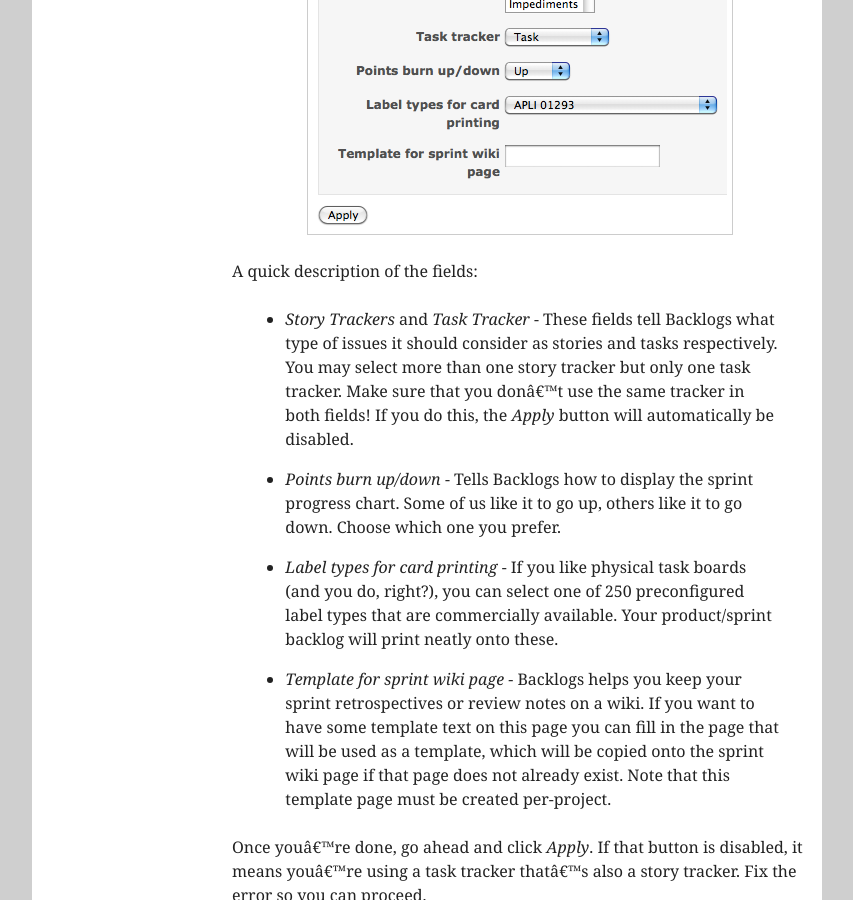
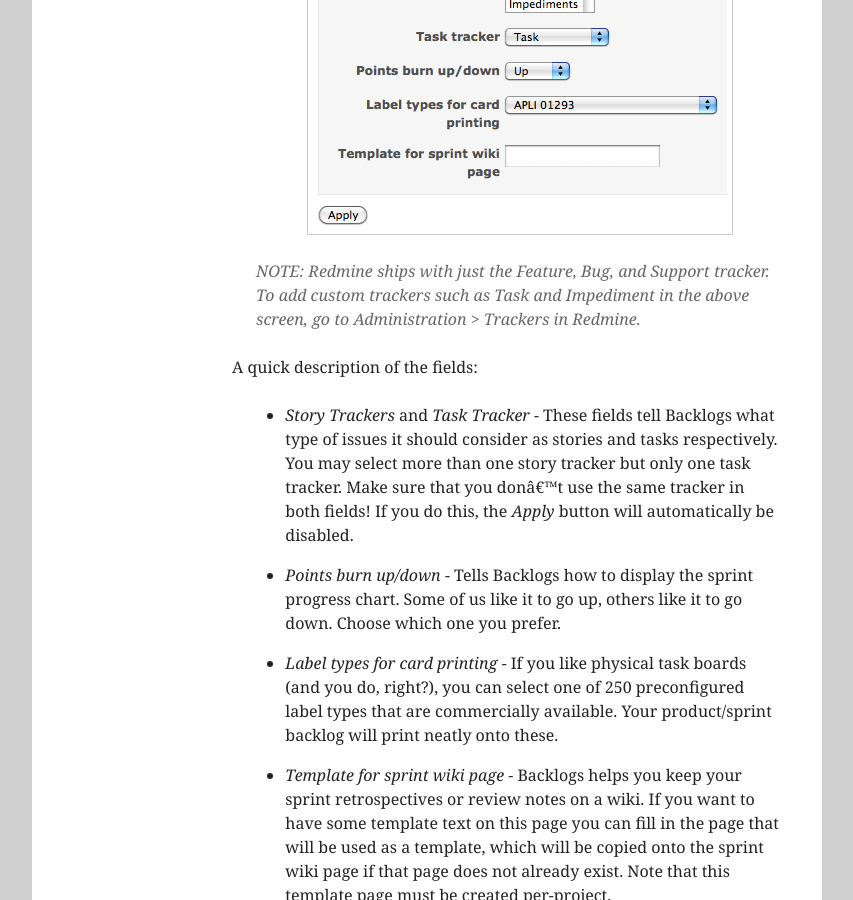
Before and after one commit to backlogs/www, a Jekyll site: the page built from _posts/en/1999-06-01-installation.markdown, in a window 1280 px wide and 900 px high, scrolled down 2919 px. Shown: the whole window, without its empty margins (213-1066 px from the left). Built offline with Jekyll 4.4.1, drawn with Linux system fonts in a browser that asks for light colours; comment, search, counter and statistics services are not loaded.

Commit message:
Add note to the configure screen

```diff
--- a/_posts/en/1999-06-01-installation.markdown
+++ b/_posts/en/1999-06-01-installation.markdown
@@ -78,6 +78,8 @@ Now that Backlogs is installed, let's go ahead and tell it how to behave. To do
 
 ![Configure Screen](../../assets/images/configure_screen.png)
 
+> NOTE: Redmine ships with just the Feature, Bug, and Support tracker. To add custom trackers such as Task and Impediment in the above screen, go to _Administration > Trackers_ in Redmine.
+
 A quick description of the fields:
 
 * _Story Trackers_ and _Task Tracker_ - These fields tell Backlogs what type of issues it should consider as stories and tasks respectively. You may select more than one story tracker but only one task tracker. Make sure that you don't use the same tracker in both fields! If you do this, the _Apply_ button will automatically be disabled.
```
